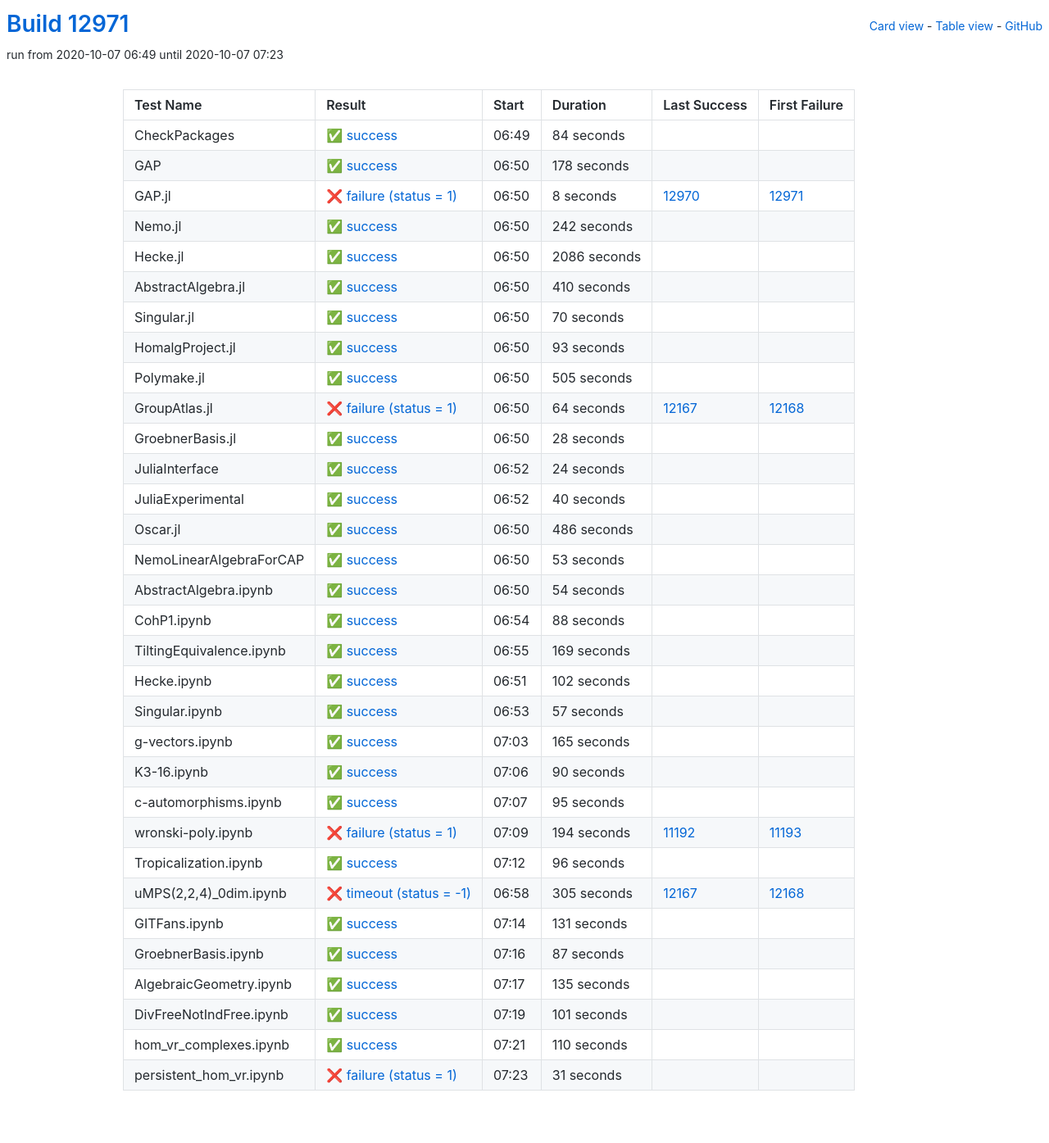
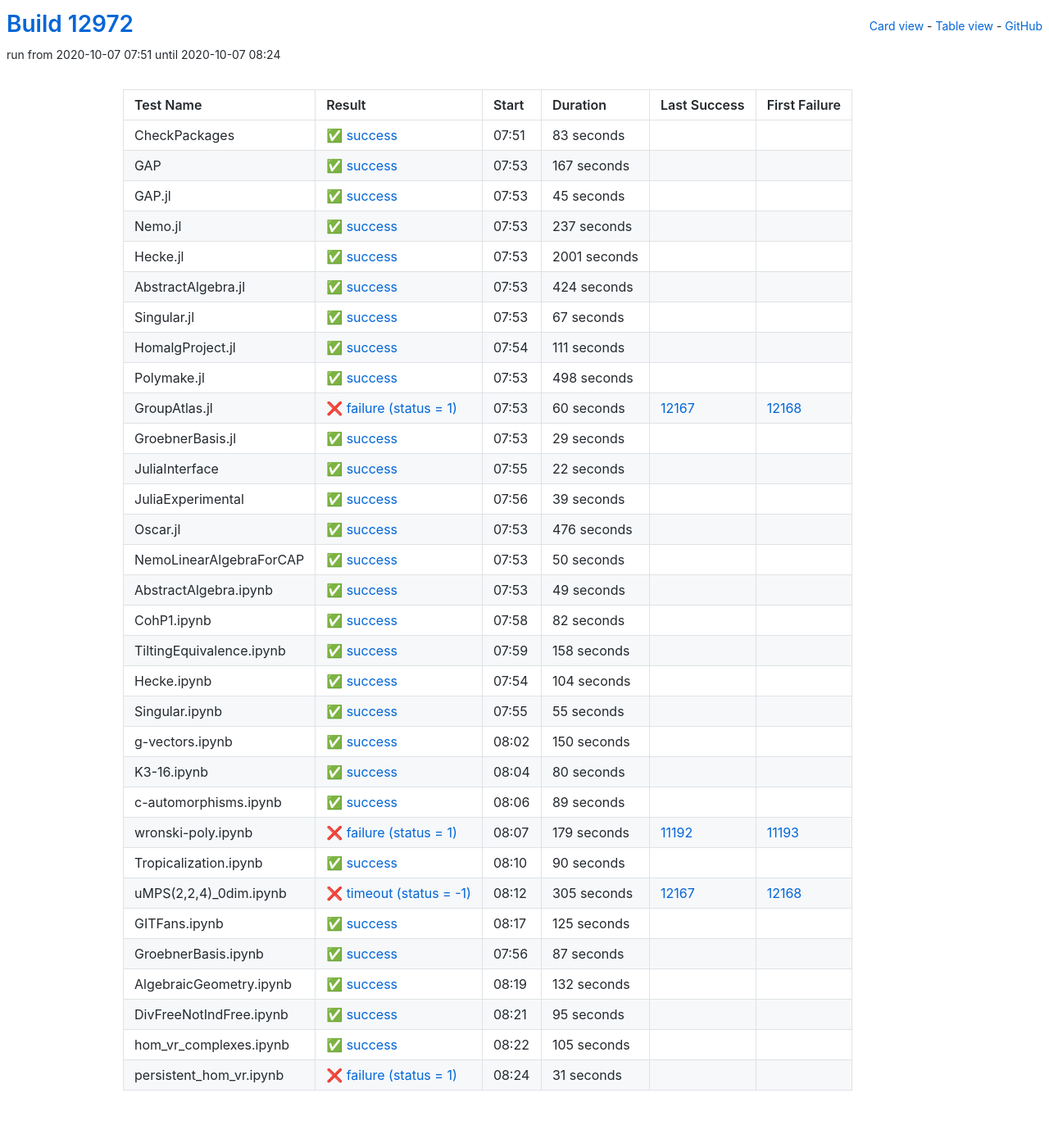
Before and after one commit to oscar-system/oscar-ci-status, a Jekyll site: the page built from table.html, in a window 1280 px wide. Shown: the whole page at 82% size. Built offline with Jekyll 4.4.1, drawn with Linux system fonts in a browser that asks for light colours.

Commit message:
Build #12972

```diff
--- a/_data/ci.yml
+++ b/_data/ci.yml
@@ -1,6 +1,6 @@
 ---
-build: 12971
-build_url: https://oscarci.mathematik.uni-kl.de/job/oscar/12971/
+build: 12972
+build_url: https://oscarci.mathematik.uni-kl.de/job/oscar/12972/
 job: oscar
 organization: oscar-system
 repo: oscar-ci-status
@@ -8,260 +8,296 @@
 tests:
 - name: CheckPackages
   id: checkpackages
-  log: https://oscarci.mathematik.uni-kl.de/job/oscar/12971/artifact/logs/build-12971/CheckPackages.log
-  start: 2020-10-07 06:49
+  log: https://oscarci.mathematik.uni-kl.de/job/oscar/12972/artifact/logs/build-12972/CheckPackages.log
+  start: 2020-10-07 07:51
   success: true
   exitcode: 0
   status: success
-  duration: 84
+  duration: 83
   last_success: false
   last_success_url:
   first_failure: false
   first_failure_url:
 - name: GAP
   id: gap
-  log: https://oscarci.mathematik.uni-kl.de/job/oscar/12971/artifact/logs/build-12971/GAP.log
-  start: 2020-10-07 06:50
+  log: https://oscarci.mathematik.uni-kl.de/job/oscar/12972/artifact/logs/build-12972/GAP.log
+  start: 2020-10-07 07:53
   success: true
   exitcode: 0
   status: success
-  duration: 178
+  duration: 167
   last_success: false
   last_success_url:
   first_failure: false
   first_failure_url:
 - name: GAP.jl
   id: gap-jl
-  log: https://oscarci.mathematik.uni-kl.de/job/oscar/12971/artifact/logs/build-12971/GAP.jl.log
-  start: 2020-10-07 06:50
-  success: false
-  exitcode: 1
-  status: failure
-  duration: 8
-  last_success: 12970
-  last_success_url: https://oscarci.mathematik.uni-kl.de/job/oscar/12970/
-  first_failure: 12971
-  first_failure_url: https://oscarci.mathematik.uni-kl.de/job/oscar/12971/
-- name: Nemo.jl
-  id: nemo-jl
-  log: https://oscarci.mathematik.uni-kl.de/job/oscar/12971/artifact/logs/build-12971/Nemo.jl.log
-  start: 2020-10-07 06:50
+  log: https://oscarci.mathematik.uni-kl.de/job/oscar/12972/artifact/logs/build-12972/GAP.jl.log
+  start: 2020-10-07 07:53
   success: true
   exitcode: 0
   status: success
-  duration: 242
+  duration: 45
+  last_success: false
+  last_success_url:
+  first_failure: false
+  first_failure_url:
+- name: Nemo.jl
+  id: nemo-jl
+  log: https://oscarci.mathematik.uni-kl.de/job/oscar/12972/artifact/logs/build-12972/Nemo.jl.log
+  start: 2020-10-07 07:53
+  success: true
+  exitcode: 0
+  status: success
+  duration: 237
   last_success: false
   last_success_url:
   first_failure: false
   first_failure_url:
 - name: Hecke.jl
   id: hecke-jl
-  log: https://oscarci.mathematik.uni-kl.de/job/oscar/12971/artifact/logs/build-12971/Hecke.jl.log
-  start: 2020-10-07 06:50
+  log: https://oscarci.mathematik.uni-kl.de/job/oscar/12972/artifact/logs/build-12972/Hecke.jl.log
+  start: 2020-10-07 07:53
   success: true
   exitcode: 0
   status: success
-  duration: 2086
+  duration: 2001
   last_success: false
   last_success_url:
   first_failure: false
   first_failure_url:
 - name: AbstractAlgebra.jl
   id: abstractalgebra-jl
-  log: https://oscarci.mathematik.uni-kl.de/job/oscar/12971/artifact/logs/build-12971/AbstractAlgebra.jl.log
-  start: 2020-10-07 06:50
+  log: https://oscarci.mathematik.uni-kl.de/job/oscar/12972/artifact/logs/build-12972/AbstractAlgebra.jl.log
+  start: 2020-10-07 07:53
   success: true
   exitcode: 0
   status: success
-  duration: 410
+  duration: 424
   last_success: false
   last_success_url:
   first_failure: false
   first_failure_url:
 - name: Singular.jl
   id: singular-jl
-  log: https://oscarci.mathematik.uni-kl.de/job/oscar/12971/artifact/logs/build-12971/Singular.jl.log
-  start: 2020-10-07 06:50
+  log: https://oscarci.mathematik.uni-kl.de/job/oscar/12972/artifact/logs/build-12972/Singular.jl.log
+  start: 2020-10-07 07:53
   success: true
   exitcode: 0
   status: success
-  duration: 70
+  duration: 67
   last_success: false
   last_success_url:
   first_failure: false
   first_failure_url:
 - name: HomalgProject.jl
   id: homalgproject-jl
-  log: https://oscarci.mathematik.uni-kl.de/job/oscar/12971/artifact/logs/build-12971/HomalgProject.jl.log
-  start: 2020-10-07 06:50
+  log: https://oscarci.mathematik.uni-kl.de/job/oscar/12972/artifact/logs/build-12972/HomalgProject.jl.log
+  start: 2020-10-07 07:54
   success: true
   exitcode: 0
   status: success
-  duration: 93
+  duration: 111
   last_success: false
   last_success_url:
   first_failure: false
   first_failure_url:
 - name: Polymake.jl
   id: polymake-jl
-  log: https://oscarci.mathematik.uni-kl.de/job/oscar/12971/artifact/logs/build-12971/Polymake.jl.log
-  start: 2020-10-07 06:50
+  log: https://oscarci.mathematik.uni-kl.de/job/oscar/12972/artifact/logs/build-12972/Polymake.jl.log
+  start: 2020-10-07 07:53
   success: true
   exitcode: 0
   status: success
-  duration: 505
+  duration: 498
   last_success: false
   last_success_url:
   first_failure: false
   first_failure_url:
 - name: GroupAtlas.jl
   id: groupatlas-jl
-  log: https://oscarci.mathematik.uni-kl.de/job/oscar/12971/artifact/logs/build-12971/GroupAtlas.jl.log
-  start: 2020-10-07 06:50
+  log: https://oscarci.mathematik.uni-kl.de/job/oscar/12972/artifact/logs/build-12972/GroupAtlas.jl.log
+  start: 2020-10-07 07:53
   success: false
   exitcode: 1
   status: failure
-  duration: 64
+  duration: 60
   last_success: 12167
   last_success_url: https://oscarci.mathematik.uni-kl.de/job/oscar/12167/
   first_failure: 12168
   first_failure_url: https://oscarci.mathematik.uni-kl.de/job/oscar/12168/
 - name: GroebnerBasis.jl
   id: groebnerbasis-jl
-  log: https://oscarci.mathematik.uni-kl.de/job/oscar/12971/artifact/logs/build-12971/GroebnerBasis.jl.log
-  start: 2020-10-07 06:50
+  log: https://oscarci.mathematik.uni-kl.de/job/oscar/12972/artifact/logs/build-12972/GroebnerBasis.jl.log
+  start: 2020-10-07 07:53
   success: true
   exitcode: 0
   status: success
-  duration: 28
+  duration: 29
   last_success: false
   last_success_url:
   first_failure: false
   first_failure_url:
 - name: JuliaInterface
   id: juliainterface
-  log: https://oscarci.mathematik.uni-kl.de/job/oscar/12971/artifact/logs/build-12971/JuliaInterface.log
-  start: 2020-10-07 06:52
+  log: https://oscarci.mathematik.uni-kl.de/job/oscar/12972/artifact/logs/build-12972/JuliaInterface.log
+  start: 2020-10-07 07:55
   success: true
   exitcode: 0
   status: success
-  duration: 24
+  duration: 22
   last_success: false
   last_success_url:
   first_failure: false
   first_failure_url:
 - name: JuliaExperimental
   id: juliaexperimental
-  log: https://oscarci.mathematik.uni-kl.de/job/oscar/12971/artifact/logs/build-12971/JuliaExperimental.log
-  start: 2020-10-07 06:52
+  log: https://oscarci.mathematik.uni-kl.de/job/oscar/12972/artifact/logs/build-12972/JuliaExperimental.log
+  start: 2020-10-07 07:56
   success: true
   exitcode: 0
   status: success
-  duration: 40
+  duration: 39
   last_success: false
   last_success_url:
   first_failure: false
   first_failure_url:
 - name: Oscar.jl
   id: oscar-jl
-  log: https://oscarci.mathematik.uni-kl.de/job/oscar/12971/artifact/logs/build-12971/Oscar.jl.log
-  start: 2020-10-07 06:50
+  log: https://oscarci.mathematik.uni-kl.de/job/oscar/12972/artifact/logs/build-12972/Oscar.jl.log
+  start: 2020-10-07 07:53
   success: true
   exitcode: 0
   status: success
-  duration: 486
+  duration: 476
   last_success: false
   last_success_url:
   first_failure: false
   first_failure_url:
 - name: NemoLinearAlgebraForCAP
   id: nemolinearalgebraforcap
-  log: https://oscarci.mathematik.uni-kl.de/job/oscar/12971/artifact/logs/build-12971/NemoLinearAlgebraForCAP.log
-  start: 2020-10-07 06:50
+  log: https://oscarci.mathematik.uni-kl.de/job/oscar/12972/artifact/logs/build-12972/NemoLinearAlgebraForCAP.log
+  start: 2020-10-07 07:53
   success: true
   exitcode: 0
   status: success
-  duration: 53
+  duration: 50
   last_success: false
   last_success_url:
   first_failure: false
   first_failure_url:
 - name: AbstractAlgebra.ipynb
   id: abstractalgebra-ipynb
-  log: https://oscarci.mathematik.uni-kl.de/job/oscar/12971/artifact/logs/build-12971/AbstractAlgebra.ipynb.log
-  start: 2020-10-07 06:50
+  log: https://oscarci.mathematik.uni-kl.de/job/oscar/12972/artifact/logs/build-12972/AbstractAlgebra.ipynb.log
+  start: 2020-10-07 07:53
   success: true
   exitcode: 0
   status: success
-  duration: 54
+  duration: 49
   last_success: false
   last_success_url:
   first_failure: false
   first_failure_url:
 - name: CohP1.ipynb
   id: cohp1-ipynb
-  log: https://oscarci.mathematik.uni-kl.de/job/oscar/12971/artifact/logs/build-12971/CohP1.ipynb.log
-  start: 2020-10-07 06:54
+  log: https://oscarci.mathematik.uni-kl.de/job/oscar/12972/artifact/logs/build-12972/CohP1.ipynb.log
+  start: 2020-10-07 07:58
   success: true
   exitcode: 0
   status: success
-  duration: 88
+  duration: 82
   last_success: false
   last_success_url:
   first_failure: false
   first_failure_url:
 - name: TiltingEquivalence.ipynb
   id: tiltingequivalence-ipynb
-  log: https://oscarci.mathematik.uni-kl.de/job/oscar/12971/artifact/logs/build-12971/TiltingEquivalence.ipynb.log
-  start: 2020-10-07 06:55
+  log: https://oscarci.mathematik.uni-kl.de/job/oscar/12972/artifact/logs/build-12972/TiltingEquivalence.ipynb.log
+  start: 2020-10-07 07:59
   success: true
   exitcode: 0
   status: success
-  duration: 169
+  duration: 158
   last_success: false
   last_success_url:
   first_failure: false
   first_failure_url:
 - name: Hecke.ipynb
   id: hecke-ipynb
-  log: https://oscarci.mathematik.uni-kl.de/job/oscar/12971/artifact/logs/build-12971/Hecke.ipynb.log
-  start: 2020-10-07 06:51
+  log: https://oscarci.mathematik.uni-kl.de/job/oscar/12972/artifact/logs/build-12972/Hecke.ipynb.log
+  start: 2020-10-07 07:54
   success: true
   exitcode: 0
   status: success
-  duration: 102
+  duration: 104
   last_success: false
   last_success_url:
   first_failure: false
   first_failure_url:
 - name: Singular.ipynb
   id: singular-ipynb
-  log: https://oscarci.mathematik.uni-kl.de/job/oscar/12971/artifact/logs/build-12971/Singular.ipynb.log
-  start: 2020-10-07 06:53
+  log: https://oscarci.mathematik.uni-kl.de/job/oscar/12972/artifact/logs/build-12972/Singular.ipynb.log
+  start: 2020-10-07 07:55
   success: true
   exitcode: 0
   status: success
-  duration: 57
+  duration: 55
   last_success: false
   last_success_url:
   first_failure: false
   first_failure_url:
 - name: g-vectors.ipynb
   id: g-vectors-ipynb
-  log: https://oscarci.mathematik.uni-kl.de/job/oscar/12971/artifact/logs/build-12971/g-vectors.ipynb.log
-  start: 2020-10-07 07:03
+  log: https://oscarci.mathematik.uni-kl.de/job/oscar/12972/artifact/logs/build-12972/g-vectors.ipynb.log
+  start: 2020-10-07 08:02
   success: true
   exitcode: 0
   status: success
-  duration: 165
+  duration: 150
   last_success: false
   last_success_url:
   first_failure: false
   first_failure_url:
 - name: K3-16.ipynb
   id: k3-16-ipynb
-  log: https://oscarci.mathematik.uni-kl.de/job/oscar/12971/artifact/logs/build-12971/K3-16.ipynb.log
-  start: 2020-10-07 07:06
+  log: https://oscarci.mathematik.uni-kl.de/job/oscar/12972/artifact/logs/build-12972/K3-16.ipynb.log
+  start: 2020-10-07 08:04
+  success: true
+  exitcode: 0
+  status: success
+  duration: 80
+  last_success: false
+  last_success_url:
+  first_failure: false
+  first_failure_url:
+- name: c-automorphisms.ipynb
+  id: c-automorphisms-ipynb
+  log: https://oscarci.mathematik.uni-kl.de/job/oscar/12972/artifact/logs/build-12972/c-automorphisms.ipynb.log
+  start: 2020-10-07 08:06
+  success: true
+  exitcode: 0
+  status: success
+  duration: 89
+  last_success: false
+  last_success_url:
+  first_failure: false
+  first_failure_url:
+- name: wronski-poly.ipynb
+  id: wronski-poly-ipynb
+  log: https://oscarci.mathematik.uni-kl.de/job/oscar/12972/artifact/logs/build-12972/wronski-poly.ipynb.log
+  start: 2020-10-07 08:07
+  success: false
+  exitcode: 1
+  status: failure
+  duration: 179
+  last_success: 11192
+  last_success_url: https://oscarci.mathematik.uni-kl.de/job/oscar/11192/
+  first_failure: 11193
+  first_failure_url: https://oscarci.mathematik.uni-kl.de/job/oscar/11193/
+- name: Tropicalization.ipynb
+  id: tropicalization-ipynb
+  log: https://oscarci.mathematik.uni-kl.de/job/oscar/12972/artifact/logs/build-12972/Tropicalization.ipynb.log
+  start: 2020-10-07 08:10
   success: true
   exitcode: 0
   status: success
@@ -270,46 +306,10 @@
   last_success_url:
   first_failure: false
   first_failure_url:
-- name: c-automorphisms.ipynb
-  id: c-automorphisms-ipynb
-  log: https://oscarci.mathematik.uni-kl.de/job/oscar/12971/artifact/logs/build-12971/c-automorphisms.ipynb.log
-  start: 2020-10-07 07:07
-  success: true
-  exitcode: 0
-  status: success
-  duration: 95
-  last_success: false
-  last_success_url:
-  first_failure: false
-  first_failure_url:
-- name: wronski-poly.ipynb
-  id: wronski-poly-ipynb
-  log: https://oscarci.mathematik.uni-kl.de/job/oscar/12971/artifact/logs/build-12971/wronski-poly.ipynb.log
-  start: 2020-10-07 07:09
-  success: false
-  exitcode: 1
-  status: failure
-  duration: 194
-  last_success: 11192
-  last_success_url: https://oscarci.mathematik.uni-kl.de/job/oscar/11192/
-  first_failure: 11193
-  first_failure_url: https://oscarci.mathematik.uni-kl.de/job/oscar/11193/
-- name: Tropicalization.ipynb
-  id: tropicalization-ipynb
-  log: https://oscarci.mathematik.uni-kl.de/job/oscar/12971/artifact/logs/build-12971/Tropicalization.ipynb.log
-  start: 2020-10-07 07:12
-  success: true
-  exitcode: 0
-  status: success
-  duration: 96
-  last_success: false
-  last_success_url:
-  first_failure: false
-  first_failure_url:
 - name: uMPS(2,2,4)_0dim.ipynb
   id: umps-2-2-4-0dim-ipynb
-  log: https://oscarci.mathematik.uni-kl.de/job/oscar/12971/artifact/logs/build-12971/uMPS-2-2-4-_0dim.ipynb.log
-  start: 2020-10-07 06:58
+  log: https://oscarci.mathematik.uni-kl.de/job/oscar/12972/artifact/logs/build-12972/uMPS-2-2-4-_0dim.ipynb.log
+  start: 2020-10-07 08:12
   success: false
   exitcode: -1
   status: timeout
@@ -320,20 +320,20 @@
   first_failure_url: https://oscarci.mathematik.uni-kl.de/job/oscar/12168/
 - name: GITFans.ipynb
   id: gitfans-ipynb
-  log: https://oscarci.mathematik.uni-kl.de/job/oscar/12971/artifact/logs/build-12971/GITFans.ipynb.log
-  start: 2020-10-07 07:14
+  log: https://oscarci.mathematik.uni-kl.de/job/oscar/12972/artifact/logs/build-12972/GITFans.ipynb.log
+  start: 2020-10-07 08:17
   success: true
   exitcode: 0
   status: success
-  duration: 131
+  duration: 125
   last_success: false
   last_success_url:
   first_failure: false
   first_failure_url:
 - name: GroebnerBasis.ipynb
   id: groebnerbasis-ipynb
-  log: https://oscarci.mathematik.uni-kl.de/job/oscar/12971/artifact/logs/build-12971/GroebnerBasis.ipynb.log
-  start: 2020-10-07 07:16
+  log: https://oscarci.mathematik.uni-kl.de/job/oscar/12972/artifact/logs/build-12972/GroebnerBasis.ipynb.log
+  start: 2020-10-07 07:56
   success: true
   exitcode: 0
   status: success
@@ -344,44 +344,44 @@
   first_failure_url:
 - name: AlgebraicGeometry.ipynb
   id: algebraicgeometry-ipynb
-  log: https://oscarci.mathematik.uni-kl.de/job/oscar/12971/artifact/logs/build-12971/AlgebraicGeometry.ipynb.log
-  start: 2020-10-07 07:17
+  log: https://oscarci.mathematik.uni-kl.de/job/oscar/12972/artifact/logs/build-12972/AlgebraicGeometry.ipynb.log
+  start: 2020-10-07 08:19
   success: true
   exitcode: 0
   status: success
-  duration: 135
+  duration: 132
   last_success: false
   last_success_url:
   first_failure: false
   first_failure_url:
 - name: DivFreeNotIndFree.ipynb
   id: divfreenotindfree-ipynb
-  log: https://oscarci.mathematik.uni-kl.de/job/oscar/12971/artifact/logs/build-12971/DivFreeNotIndFree.ipynb.log
-  start: 2020-10-07 07:19
+  log: https://oscarci.mathematik.uni-kl.de/job/oscar/12972/artifact/logs/build-12972/DivFreeNotIndFree.ipynb.log
+  start: 2020-10-07 08:21
   success: true
   exitcode: 0
   status: success
-  duration: 101
+  duration: 95
   last_success: false
   last_success_url:
   first_failure: false
   first_failure_url:
 - name: hom_vr_complexes.ipynb
   id: hom-vr-complexes-ipynb
-  log: https://oscarci.mathematik.uni-kl.de/job/oscar/12971/artifact/logs/build-12971/hom_vr_complexes.ipynb.log
-  start: 2020-10-07 07:21
+  log: https://oscarci.mathematik.uni-kl.de/job/oscar/12972/artifact/logs/build-12972/hom_vr_complexes.ipynb.log
+  start: 2020-10-07 08:22
   success: true
   exitcode: 0
   status: success
-  duration: 110
+  duration: 105
   last_success: false
   last_success_url:
   first_failure: false
   first_failure_url:
 - name: persistent_hom_vr.ipynb
   id: persistent-hom-vr-ipynb
-  log: https://oscarci.mathematik.uni-kl.de/job/oscar/12971/artifact/logs/build-12971/persistent_hom_vr.ipynb.log
-  start: 2020-10-07 07:23
+  log: https://oscarci.mathematik.uni-kl.de/job/oscar/12972/artifact/logs/build-12972/persistent_hom_vr.ipynb.log
+  start: 2020-10-07 08:24
   success: false
   exitcode: 1
   status: failure
```
Also changed, not shown: README.md.
